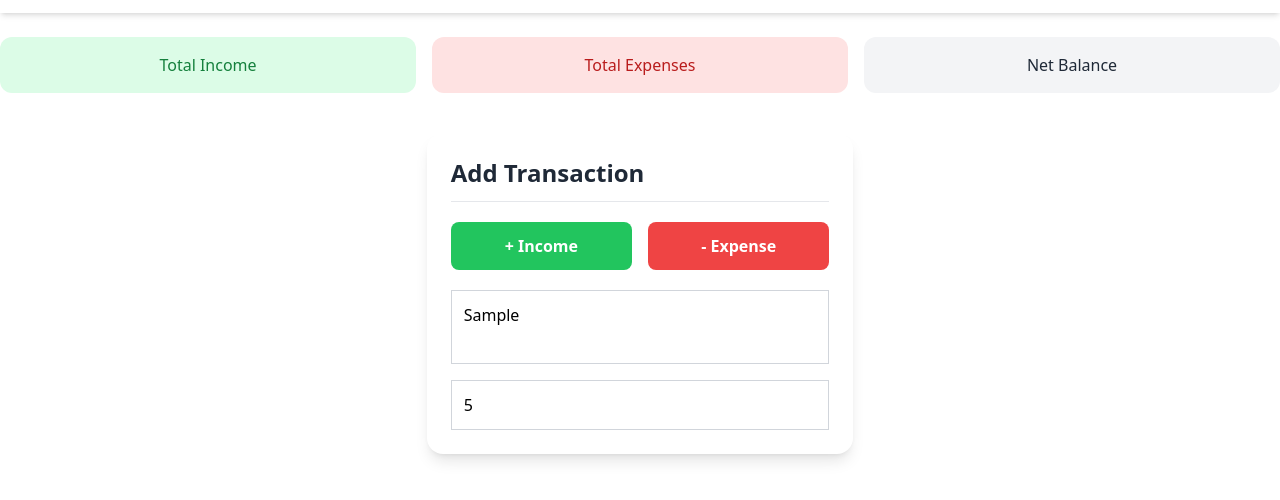
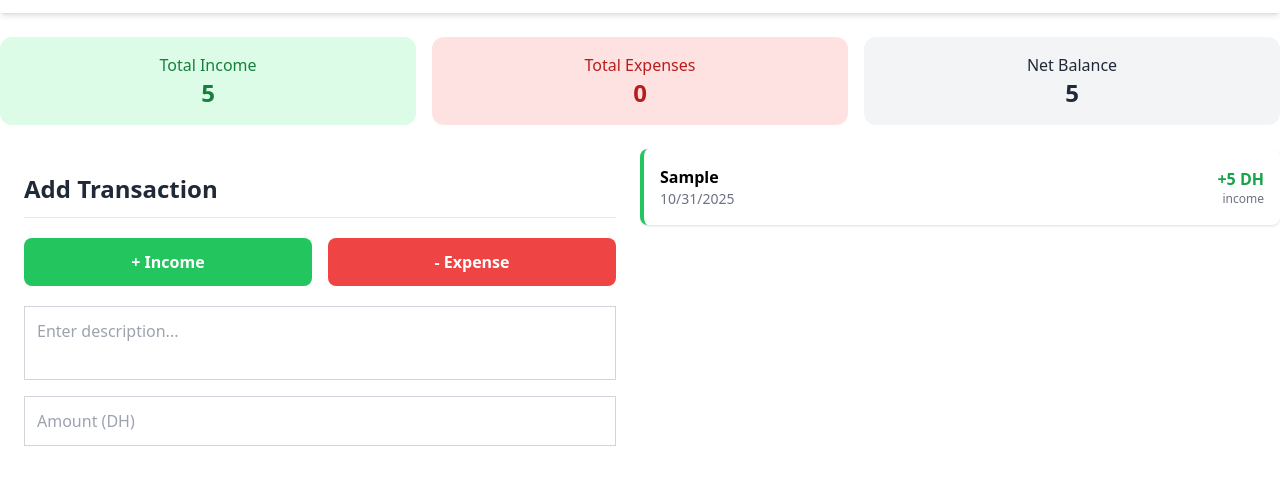
Before and after one commit to brahimcode604/BaZtami_brief_4, a plain HTML site: page index.html in a window 1280 px wide. Both pictures are taken after typing "Sample", "5" into the empty fields and a click on the button "+ Income". Shown: the part 98-598 px from the top of the page. Drawn offline with nearby package versions, Linux system fonts and the light colour scheme.

Commit message:
Ajout de la fonctionnalité d'injection dynamique d'éléments HTML dans la zone Historique (liste de transactions) via JavaScript.

```diff
--- a/index.html
+++ b/index.html
@@ -91,9 +91,9 @@
     </div>
   </section>
 
+     <div  class="flex">
 
-
-   <div class="w-1/3 mx-auto mt-10 bg-white shadow-lg rounded-2xl p-6 space-y-5">
+   <div class="w-1/2  bg-white   rounded-2xl p-6 space-y-5" id="formilire">
 
   <!-- Titre -->
 
@@ -135,10 +135,18 @@
 
   </div>
 
-</div>
+  </div>
+
+      <div   class="scrolhistorique"    id="historique">
 
 
 
+
+
+
+      </div>
+
+    </div>
 
 
 
--- a/script/script.js
+++ b/script/script.js
@@ -44,26 +44,164 @@ if (image) {
 }
 
 
+let income1_aficher = document.getElementById('Income');
+let expense_afficher = document.getElementById('Spent');
+let net_Balance = document.getElementById('Balance');
+
+
+
+
 
 let income1 = document.getElementById('incremonte_montant');
 let expense = document.getElementById('decriment_montant');
-
 let description = document.getElementById('description');
 let montant = document.getElementById('amount');
 
-let    total_income=0,total_expenss=0,net_bane=0;
+let total_income = 0, total_expenses = 0, net_balance = 0;
+let transactions = []; // Tableau pour stocker les transactions
 
-let     tansaction={
-
-        description ,
-        amount,
-        dat_e
+// Fonction pour créer une transaction
+function creerTransaction(type, description, montant) {
+    return {
+        type: type, // 'income' ou 'expense'
+        description: description,
+        amount: montant,
+        date: new Date().toLocaleDateString() // Date actuelle
+    };
+}
 
 
-};
+
+// Gestionnaire pour les revenus (income)
+income1.addEventListener('click', function() {
+    // ✅ Récupérer et convertir la valeur
+    let valeurMontant = parseFloat(montant.value) || 0;
+    let valeurDescription = description.value.trim();
+
+    // Validation
+    if (valeurMontant <= 0) {
+        alert("Veuillez entrer un montant valide");
+        return;
+    }
+
+    if (valeurDescription === "") {
+        alert("Veuillez entrer une description");
+        return;
+    }
+
+    // ✅ Mettre à jour le total
+    total_income += valeurMontant;
+    net_balance = total_income - total_expenses;
 
 
- income1.addEventListener('click', function() {
+    income1_aficher.innerText=total_income;
+     expense_afficher.innerText=total_expenses;
+     net_Balance.innerText=net_balance;
+
+     image.src = 'image/ChatGPT Image 28 oct. 2025, 10_40_24.png';
+
+    // ✅ Créer et stocker la transaction
+    let transaction = creerTransaction('income', valeurDescription, valeurMontant);
+    transactions.push(transaction);
+
+    // ✅ Afficher les résultats
+    console.log("Nouveau revenu ajouté:", valeurMontant);
+    console.log("Total revenus:", total_income);
+    console.log("Balance nette:", net_balance);
+    console.log("Transaction:", transaction);
+
+    // Réinitialiser les champs
+    montant.value = "";
+    description.value = "";
+afficherHistorique(transactions);
+
+});
+
+// Gestionnaire pour les dépenses (expense)
+expense.addEventListener('click', function() {
+    // ✅ Récupérer et convertir la valeur
+    let valeurMontant = parseFloat(montant.value) || 0;
+    let valeurDescription = description.value.trim();
+
+    // Validation
+    if (valeurMontant <= 0) {
+        alert("Veuillez entrer un montant valide");
+        return;
+    }
+
+    if (valeurDescription === "") {
+        alert("Veuillez entrer une description");
+        return;
+    }
+
+    // ✅ Mettre à jour le total
+    total_expenses += valeurMontant;
+    net_balance = total_income - total_expenses;
 
 
-    });
+      income1_aficher.innerText=total_income;
+     expense_afficher.innerText=total_expenses;
+     net_Balance.innerText=net_balance;
+    image.src = 'image/ChatGPT Image 28 oct. 2025, 10_40_28.png';
+    // ✅ Créer et stocker la transaction
+    let transaction = creerTransaction('expense', valeurDescription, valeurMontant);
+    transactions.push(transaction);
+
+    // ✅ Afficher les résultats
+    console.log("Nouvelle dépense ajoutée:", valeurMontant);
+    console.log("Total dépenses:", total_expenses);
+    console.log("Balance nette:", net_balance);
+    console.log("Transaction:", transaction);
+
+    // Réinitialiser les champs
+    montant.value = "";
+    description.value = "";
+    afficherHistorique(transactions);
+});
+
+
+
+
+
+
+
+let historiqueContainer  = document.getElementById('historique');
+
+//let historiqueContainer = document.querySelector('.scrolhistorique');
+
+function afficherHistorique(transactions) {
+    if (transactions.length === 0) {
+        historiqueContainer.innerHTML = `
+            <div class="text-center py-8 text-gray-500">
+                <i class="fas fa-receipt text-4xl mb-4 opacity-50"></i>
+                <p class="text-lg font-semibold">Aucune transaction</p>
+                <p class="text-sm">Ajoutez votre première transaction</p>
+            </div>
+        `;
+    } else {
+        historiqueContainer.innerHTML = `
+            <div class="space-y-3">
+                ${transactions.map(transaction => `
+                    <div class="transaction-item bg-white p-4 rounded-lg shadow border-l-4 ${
+                        transaction.type === 'income' ? 'border-green-500' : 'border-red-500'
+                    }">
+                        <div class="flex justify-between items-center">
+                            <div>
+                                <h4 class="font-semibold">${transaction.description}</h4>
+                                <p class="text-sm text-gray-500">${transaction.date}</p>
+                            </div>
+                            <div class="text-right">
+                                <p class="font-bold ${
+                                    transaction.type === 'income' ? 'text-green-600' : 'text-red-600'
+                                }">
+                                    ${transaction.type === 'income' ? '+' : '-'}${transaction.amount} DH
+                                </p>
+                                <p class="text-xs text-gray-500">${transaction.type}</p>
+                            </div>
+                        </div>
+                    </div>
+                `).join('')}
+            </div>
+        `;
+    }
+}
--- a/style/style.css
+++ b/style/style.css
@@ -11,3 +11,25 @@
  right: 2px;
 
 }
+
+
+
+
+.scrolhistorique{
+
+
+width: 50%;
+
+height: 60vh;
+
+   overflow-y: auto; /* Scroll vertical automatique */
+    max-height: 400px; /* Hauteur maximale pour déclencher le scroll */
+
+    /* Style personnalisé de la scrollbar */
+    scrollbar-width: thin; /* Firefox */
+    scrollbar-color: #c1c1c1 #f1f1f1; /* Firefox */
+
+
+
+
+}
```
